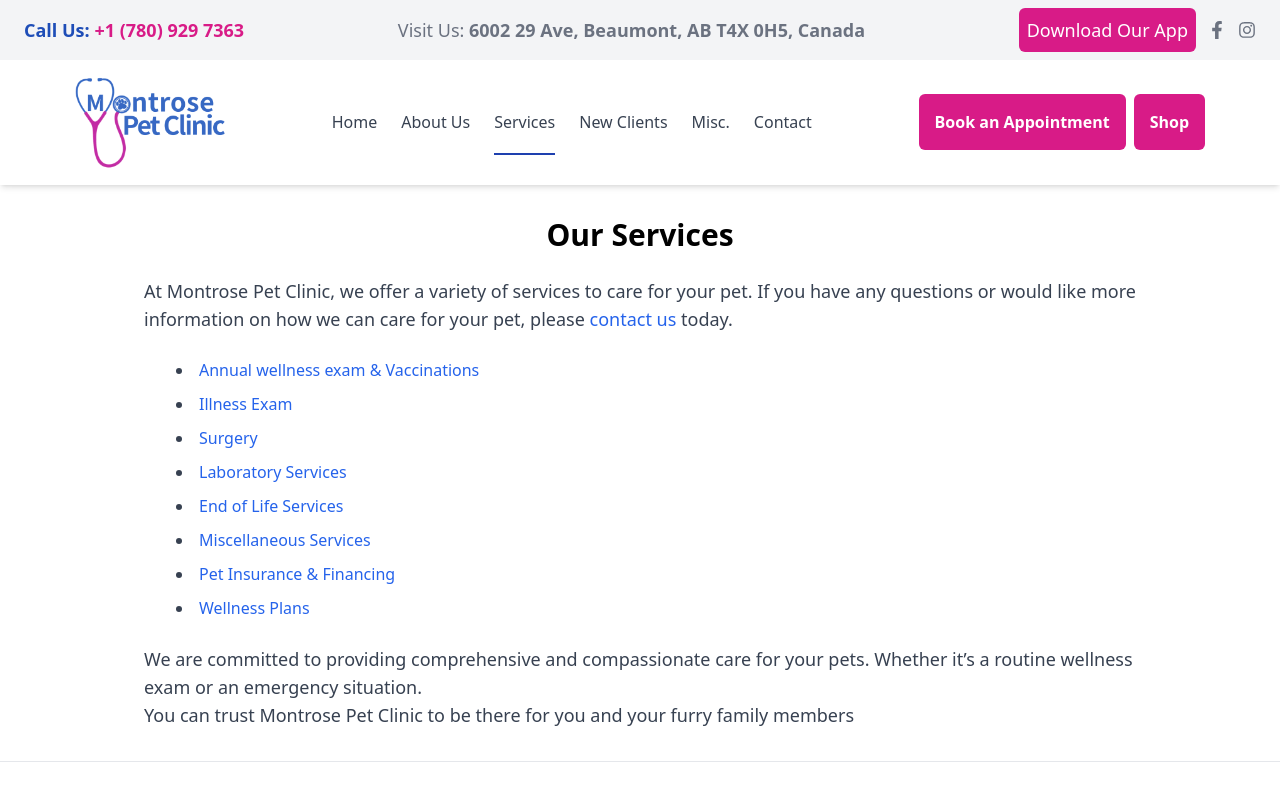
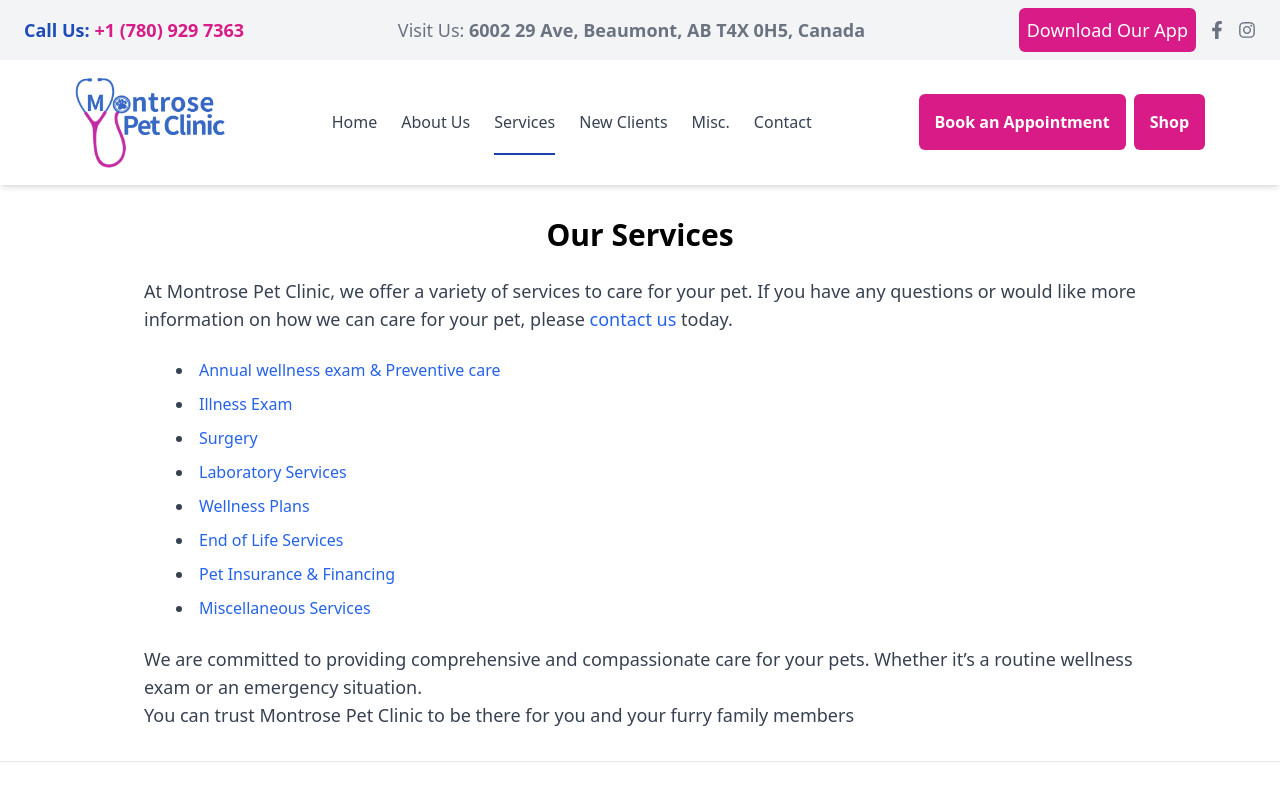
Before and after one commit to amansgith/montrose-pet-clinic, a Next.js app: page /services in a window 1280 px wide. Shown: the top 800 px of the page. Built offline with nearby package versions, Linux system fonts and the light colour scheme.

Commit message:
fix nav item links

```diff
--- a/src/app/services/page.jsx
+++ b/src/app/services/page.jsx
@@ -3,7 +3,7 @@
 
 const services = [
     {
-      name: "Annual wellness exam & Vaccinations",
+      name: "Annual wellness exam & Preventive care",
       href: "/services/wellness-exam-and-vaccination",
     },
     // { name: "Puppy/ Kitten Exam", href: "/services/puppy-kitten-exam" },
@@ -13,13 +13,13 @@
     // { name: "Emergency Care", href: "/services/emergency-care" },
     { name: "Laboratory Services", href: "/services/laboratory" },
     // { name: "Dental Care", href: "/services/dentalcare" },
+    { name: "Wellness Plans", href: "/misc/wellness-plans" },
     { name: "End of Life Services", href: "/services/eolservices" },
     // { name: "Nutrition Consult", href: "/services/nutrition" },
     // { name: "Radiology", href: "/services/radiology" },
+    { name: "Pet Insurance & Financing", href: "/services/insurance-finance" },
     { name: "Miscellaneous Services", href: "/services/misc-services" },
     // { name: "Geriatric Patient Care", href: "/services/geriatric-care" },
-    { name: "Pet Insurance & Financing", href: "/services/insurance-finance" },
-    { name: "Wellness Plans", href: "/misc/wellness-plans" },
   ];
 
 const Services = () => {
--- a/src/components/Navbar.jsx
+++ b/src/components/Navbar.jsx
@@ -11,7 +11,6 @@
 import Image from "next/image";
 import logo from "../../public/brandlogo.webp";
 import Link from "next/link";
-
 
 // const services = [
 //   // { name: "Radiology", href: "/services/radiology" },
@@ -41,13 +40,25 @@
 ];
 
 const wellnessplans = [
-  { name: "Kitten Wellness Plans", href: "/misc/wellness-plans/kitten-wellness" },
+  {
+    name: "Kitten Wellness Plans",
+    href: "/misc/wellness-plans/kitten-wellness",
+  },
   { name: "Puppy Wellness Plans", href: "/misc/wellness-plans/puppy-wellness" },
-  { name: "Feline Wellness Plans", href: "/misc/wellness-plans/feline-wellness" },
-  { name: "Canine Wellness Plans", href: "/misc/wellness-plans/canine-wellness" },
+  {
+    name: "Feline Wellness Plans",
+    href: "/misc/wellness-plans/feline-wellness",
+  },
+  {
+    name: "Canine Wellness Plans",
+    href: "/misc/wellness-plans/canine-wellness",
+  },
   { name: "Dental Plans", href: "/misc/wellness-plans/dental-plans" },
   { name: "Geriatric Plans", href: "/misc/wellness-plans/geriatric-plans" },
-  { name: "Reproductive Surgery Plans", href: "/misc/wellness-plans/reproductive-plans" },
+  {
+    name: "Reproductive Surgery Plans",
+    href: "/misc/wellness-plans/reproductive-plans",
+  },
 ];
 
 const services = [
@@ -83,10 +94,10 @@
 
 const navItems = [
   { name: "Home", href: "/" },
-  { name: "About Us", href: "/about", submenu: about },
+  { name: "About Us", submenu: about },
   { name: "Services", href: "/services", submenu: services },
-  { name: "New Clients", href: "/newclients", submenu: newClients },
-  { name: "Misc.", href: "/misc", submenu: misc },
+  { name: "New Clients", submenu: newClients },
+  { name: "Misc.", submenu: misc },
   { name: "Contact", href: "/contact" },
 ];
 
@@ -190,27 +201,31 @@
                 onMouseEnter={() => handleMouseEnter(index)}
                 onMouseLeave={handleMouseLeave}
               >
+                {item.href ? (
+                  // Render Link if href exists
                   <Link
                     href={item.href}
                     className={`text-gray-700 font-medium hover:border-b-2 hover:pb-5 hover:border-blue-800 hover:text-blue-600 ${
-                    isActive(item.href) ||
-                    (item.submenu &&
-                      item.submenu.some((sub) => pathname.startsWith(sub.href)))
+                      isActive(item.href)
                         ? "border-b-2 pb-5 border-blue-800 text-blue-600"
                         : ""
                     }`}
                   >
                     {item.name}
                   </Link>
+                ) : (
+                  // Render span if no href
+                  <span className="text-gray-700 font-medium hover:border-b-2 hover:pb-5 hover:border-blue-800 hover:text-blue-600 cursor-pointer">
+                    {item.name}
+                  </span>
+                )}
 
                 {/* First Level Dropdown */}
                 {item.submenu && dropdown === index && (
                   <div
                     className={`absolute left-0 mt-2 bg-white text-md shadow-lg rounded-md border border-gray-200 origin-top transform z-50 w-64`}
                   >
-                    <div
-                      className={`grid grid-cols-1 p-2`}
-                    >
+                    <div className={`grid grid-cols-1 p-2`}>
                       {item.submenu.map((sub, idx) => (
                         <div
                           key={idx}
```
Lines whose indentation alone changed are shown as unchanged.
